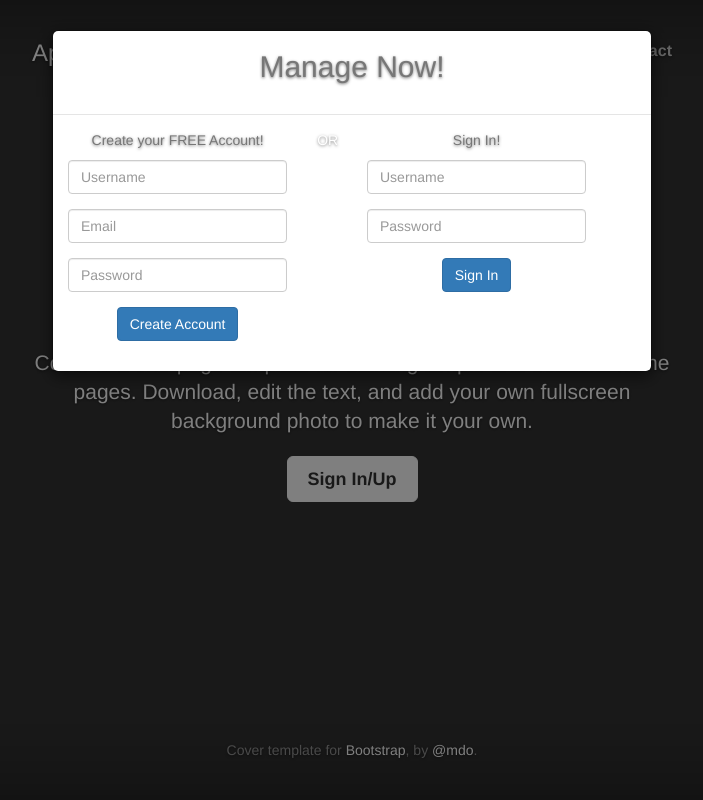
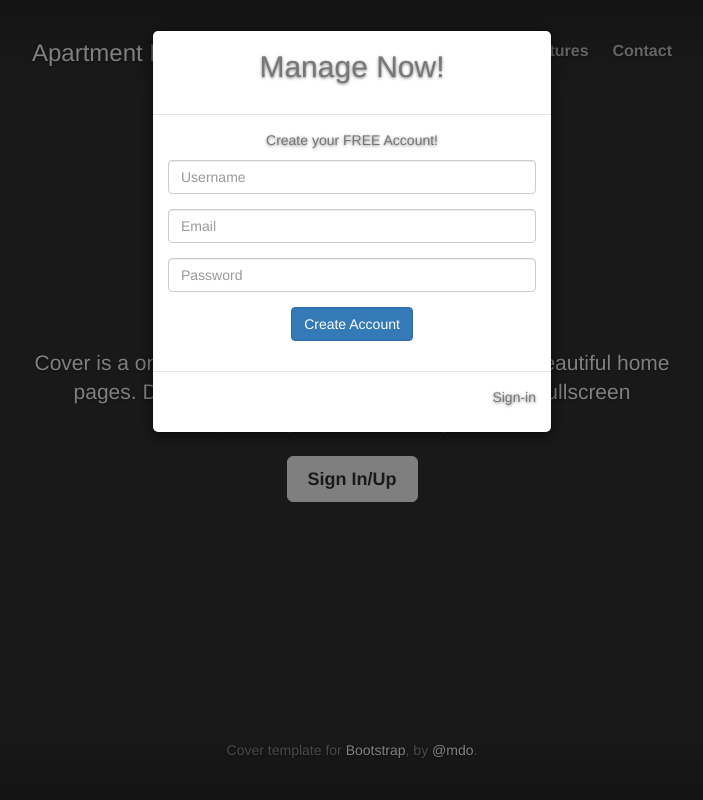
Before and after one commit to nherlihy/Apartment_Managment, a Django app: page / in a window 1280 px wide, after a click on "Sign In/Up". Shown: the whole page, without its empty margins (288-991 px from the left). Run offline with Django 3.2, Linux system fonts and the light colour scheme; some libraries are stand-ins or nearby versions.

Commit message:
Cleaning up home. Still need to redesign it

```diff
--- a/app/templates/public/home.html
+++ b/app/templates/public/home.html
@@ -22,7 +22,7 @@
 		  color: #a94442;
 		}
 	    .modal-dialog {
-	        width: 600px;
+	        width: 400px;
 		}
 	</style>
   </head>
@@ -76,7 +76,7 @@
             </div>
             <div class="modal-body">
               <div class="row">
-              <div class="col-md-5">
+              <div class="col-md-12">
               <form id="sign_up" href="{% url 'home' %}" method="POST"  enctype="multipart/form-data">
                 {% csrf_token %}
                 <div class="form-group">
@@ -90,23 +90,10 @@
                 </div>
               </form>
               </div>
-              <div class="col-md-1">
-              	<p>OR</p>
-              </div>
-              <div class="col-md-5">
-              	<form id="sign_in" href="#" method="POST" enctype="multipart/form-data">
-              	<center><p class="text-muted">Sign In!</p></center>
-              		{% csrf_token %}
-              		 <div class="form-group">
-    					<input type="email" class="form-control" id="exampleInputEmail1" placeholder="Username">
-  					</div>
-  					<div class="form-group">
-    					<input type="password" class="form-control" id="exampleInputPassword1" placeholder="Password">
-  					</div>
-  					<center><button type="submit" id="sign_in" class="btn btn-primary">Sign In</button></center>
-              	</form>
-              </div>
             </div>
+            </div>
+            <div class="modal-footer">
+                <a id="change_form"><p class="text-muted">Sign-in</p></a>
             </div>
           </div>
         </div>
```
